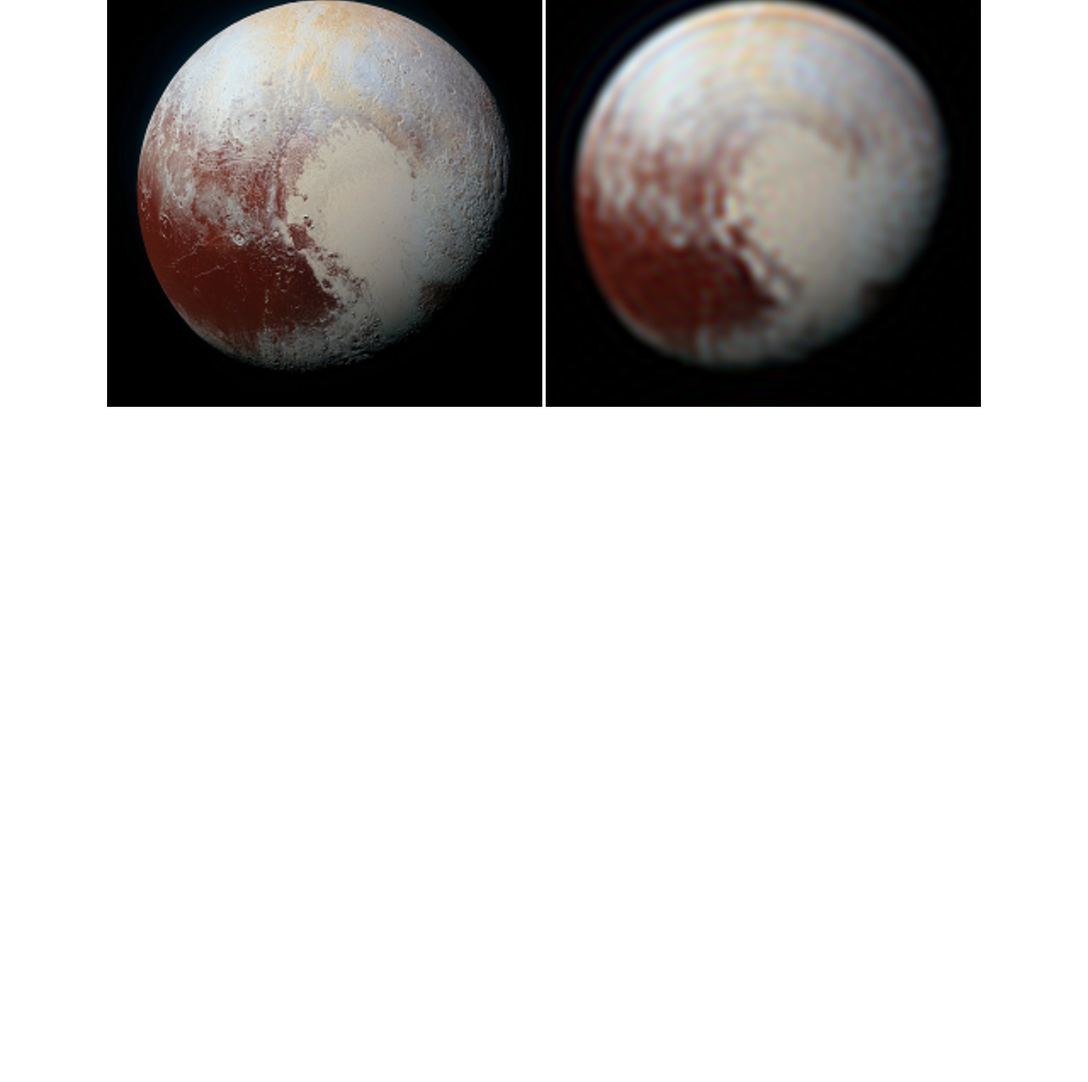
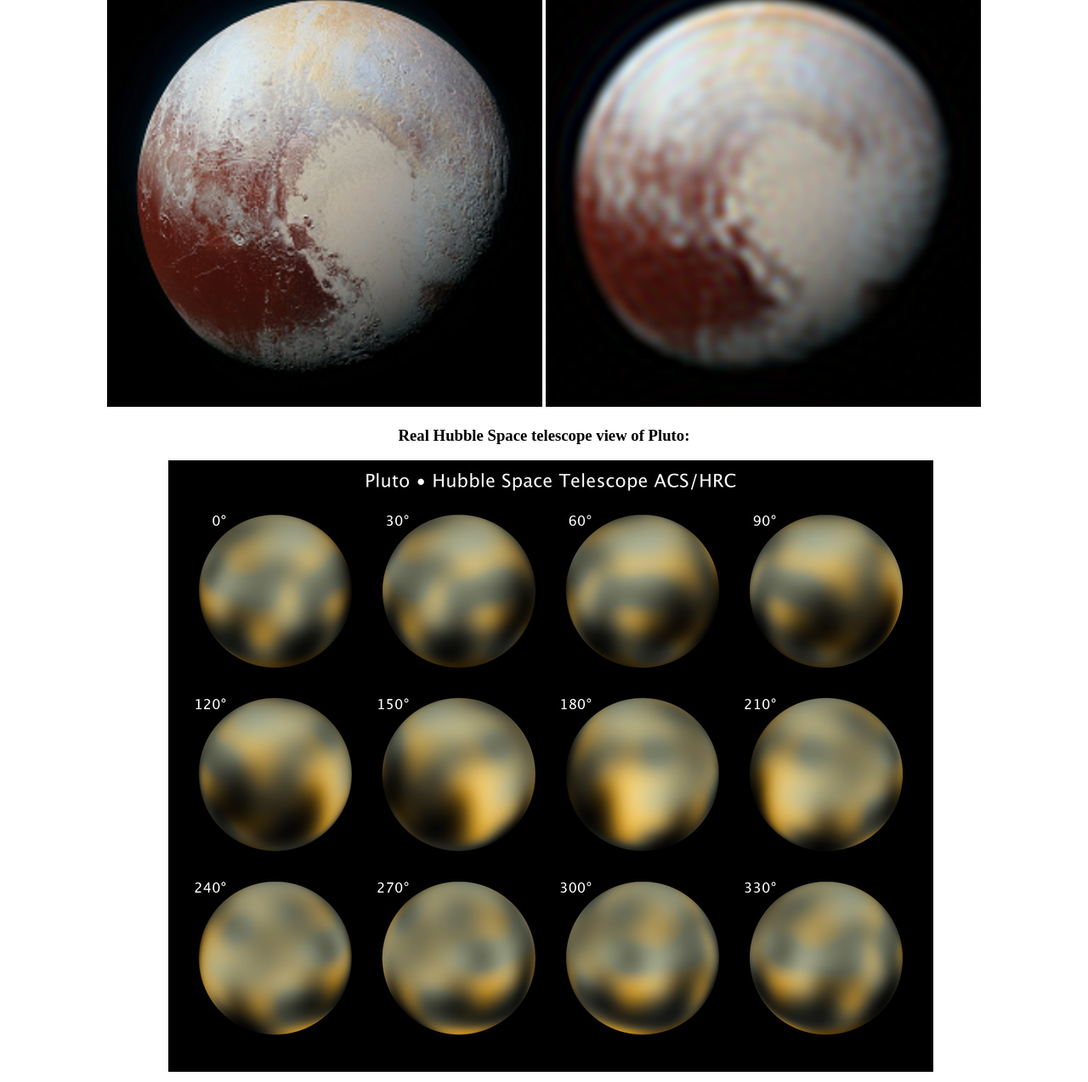
Before and after one commit to ArturGesla/pluto_sim, a plain HTML site: page index.html in a window 1280 px wide. Shown: the part 357-1631 px from the top of the page at 85% size. Before the commit the page ends 848 px from the top, so only its background shows below. Drawn offline with Linux system fonts and the light colour scheme.

Commit message:
Add files via upload

```diff
--- a/index.html
+++ b/index.html
@@ -44,6 +44,8 @@
     <center>
         <canvas id="Result" width="256" height="256"></canvas>
         <canvas id="Spectrum" height="256" width="256"></canvas>
+        <h3>Real Hubble Space telescope view of Pluto:</h3>
+        <img src="hst_pluto.jpg" alt="">
     </center>
 
 
```
Also changed, not shown: hst_pluto.jpg (added).
